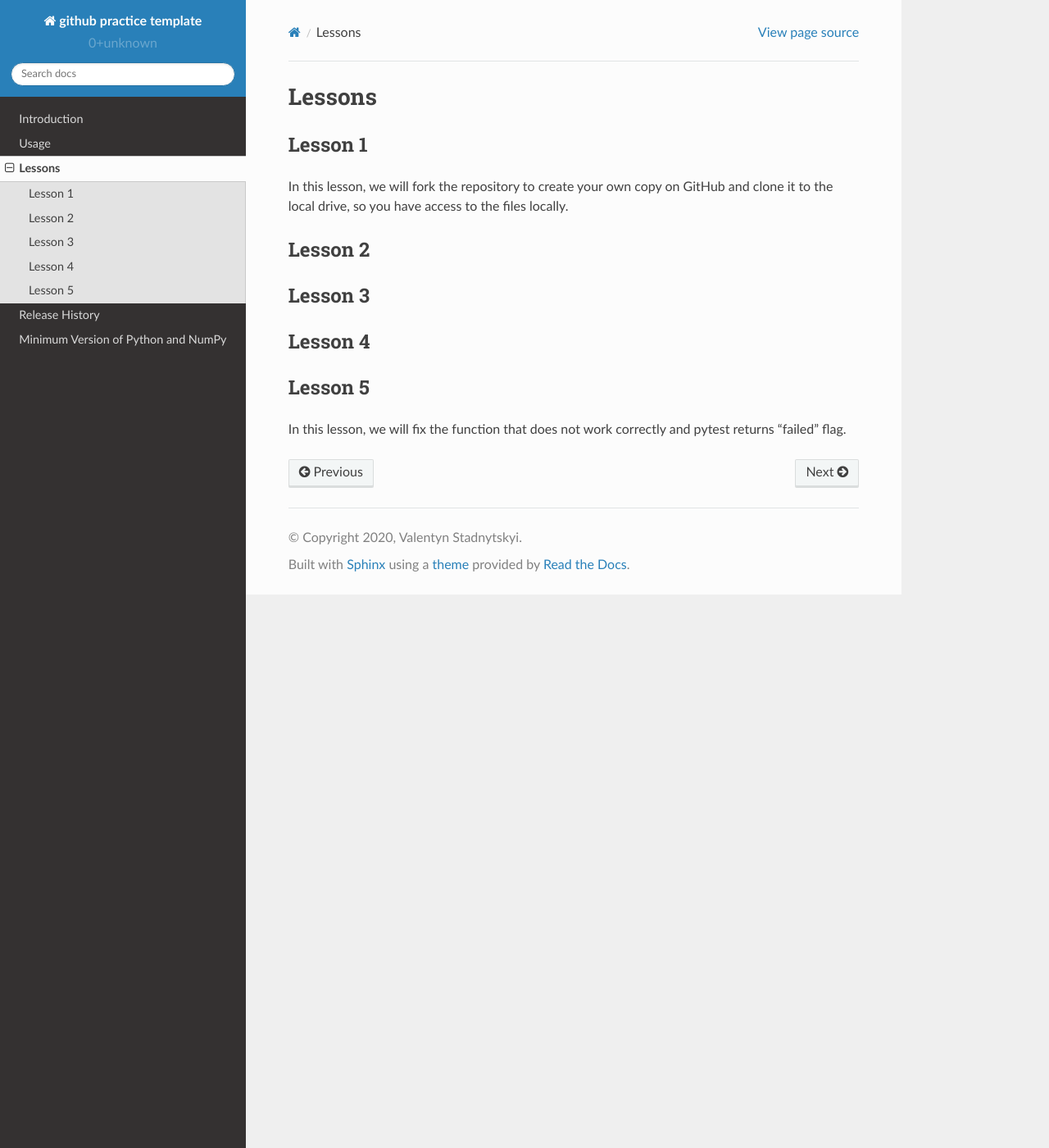
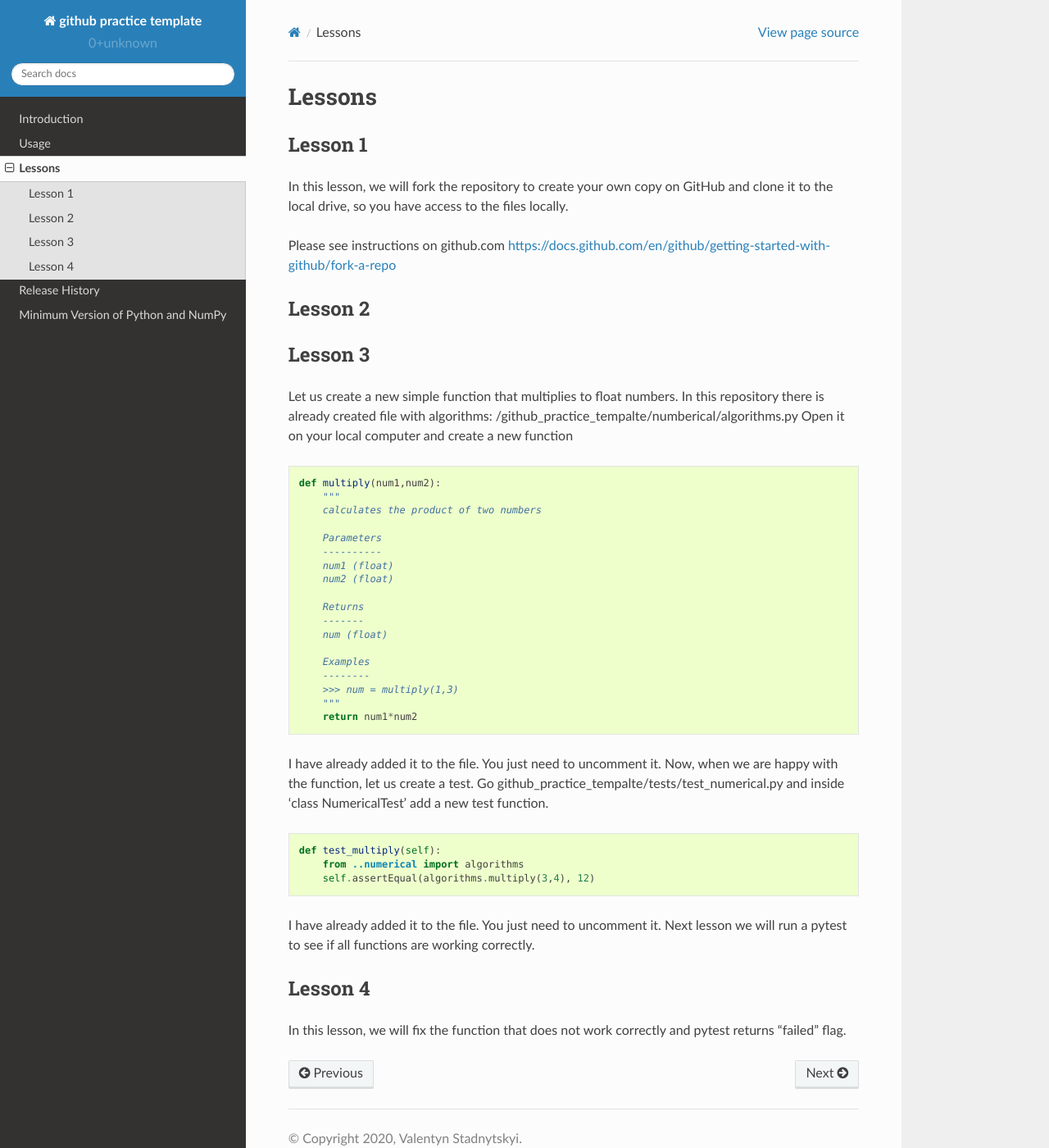
Before and after one commit to vstadnytskyi/github-practice-template, a Sphinx documentation site: the page built from docs/source/lessons.rst, in a window 1280 px wide and 1400 px high. Shown: the whole window at 82% size. Built offline with Sphinx 7.4.7 and the Read the Docs theme 2.0.0, drawn with Linux system fonts in a browser that asks for light colours.

Commit message:
multiply func and test

```diff
--- a/docs/source/lessons.rst
+++ b/docs/source/lessons.rst
@@ -6,16 +6,46 @@ Lesson 1
 ----------------------------
 In this lesson, we will fork the repository to create your own copy on GitHub and clone it to the local drive, so you have access to the files locally.
 
+Please see instructions on github.com
+https://docs.github.com/en/github/getting-started-with-github/fork-a-repo
+
 Lesson 2
 ----------------------------
 
 Lesson 3
 ----------------------------
+Let us create a new simple function that multiplies to float numbers. In this repository there is already created file with algorithms: /github_practice_tempalte/numberical/algorithms.py Open it on your local computer and create a new function
+
+.. code-block:: python
+
+  def multiply(num1,num2):
+      """
+      calculates the product of two numbers
+
+      Parameters
+      ----------
+      num1 (float)
+      num2 (float)
+
+      Returns
+      -------
+      num (float)
+
+      Examples
+      --------
+      >>> num = multiply(1,3)
+      """
+      return num1*num2
+I have already added it to the file. You just need to uncomment it. Now, when we are happy with the function, let us create a test. Go github_practice_tempalte/tests/test_numerical.py and inside 'class NumericalTest' add a new test function.
+
+.. code-block:: python
+
+  def test_multiply(self):
+      from ..numerical import algorithms
+      self.assertEqual(algorithms.multiply(3,4), 12)
+
+I have already added it to the file. You just need to uncomment it. Next lesson we will run a pytest to see if all functions are working correctly.
 
 Lesson 4
 ----------------------------
-
-
-Lesson 5
-----------------------------
 In this lesson, we will fix the function that does not work correctly and pytest returns "failed" flag.
```
Also changed, not shown: 2 other files.
